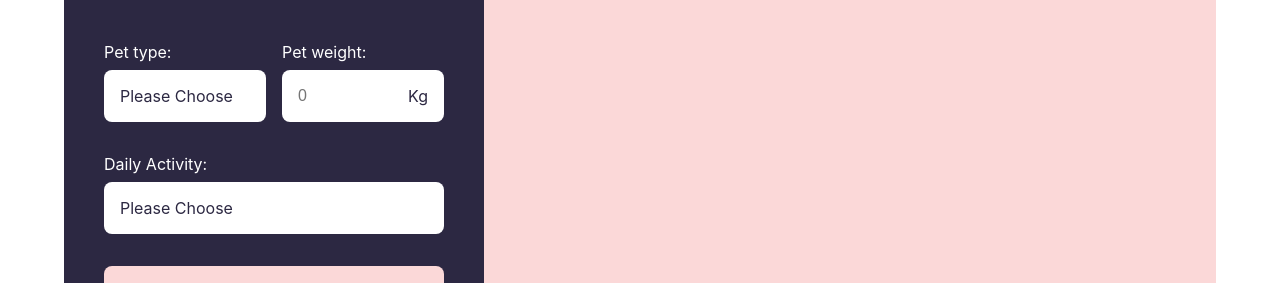
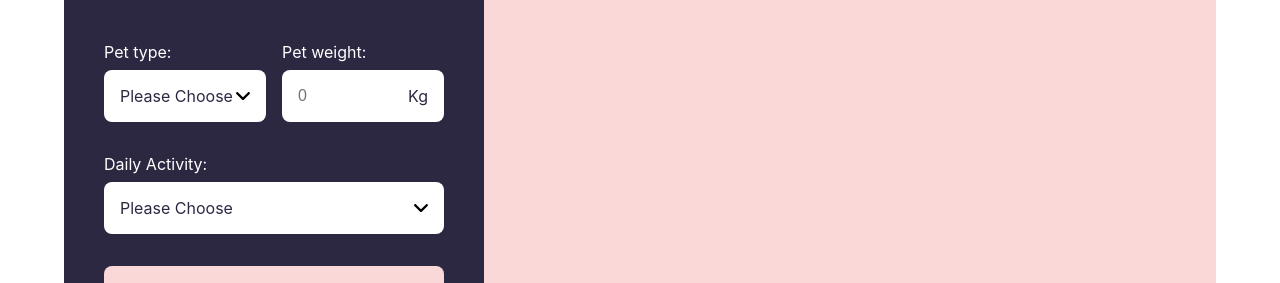
Before and after one commit to rubencsepke/react-barf-calculator, a React (Create React App) app: page / in a window 1280 px wide. Shown: the part 141-424 px from the top of the page. Built offline with nearby package versions, Linux system fonts and the light colour scheme.

Commit message:
Added down arrow

```diff
--- a/src/css/sidebar.css
+++ b/src/css/sidebar.css
@@ -49,9 +49,23 @@
 }
 
 .select-container .selected-item {
+  position: relative;
   padding: 16px;
   background: var(--white);
   border-radius: 8px;
+  cursor: pointer;
+}
+
+.select-container .selected-item:after {
+  content: "";
+  position: absolute;
+  top: 50%;
+  right: 16px;
+  background: url(../images/down-arrow.svg) no-repeat center;
+  background-size: 100%;
+  width: 14px;
+  height: 20px;
+  transform: translateY(-50%);
 }
 
 .select-container .select-options {
```
Also changed, not shown: src/images/down-arrow.svg (added).
